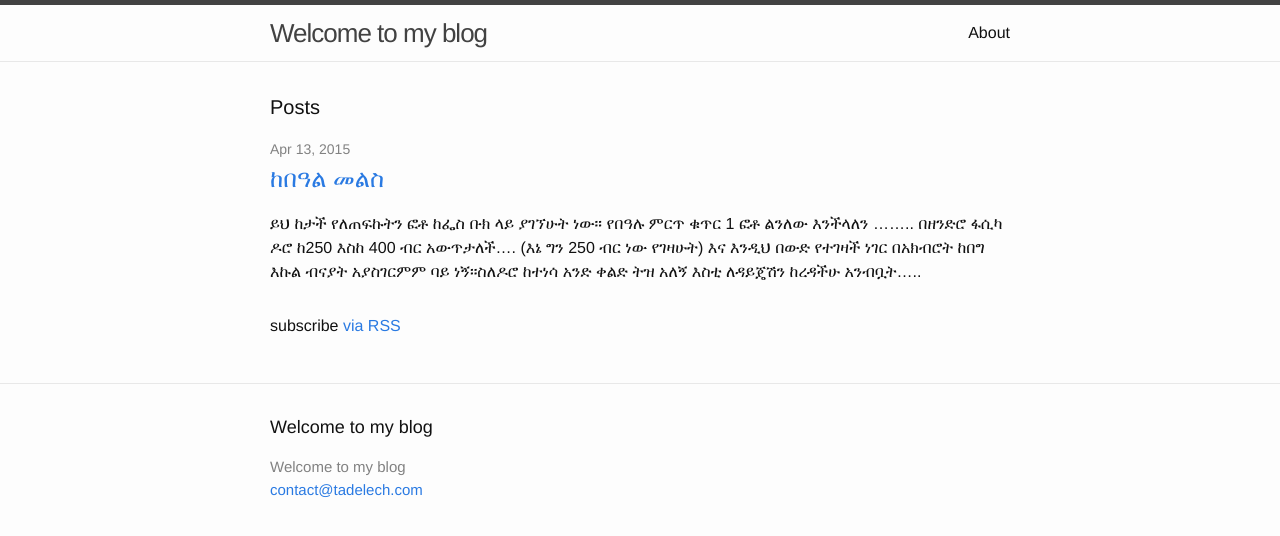
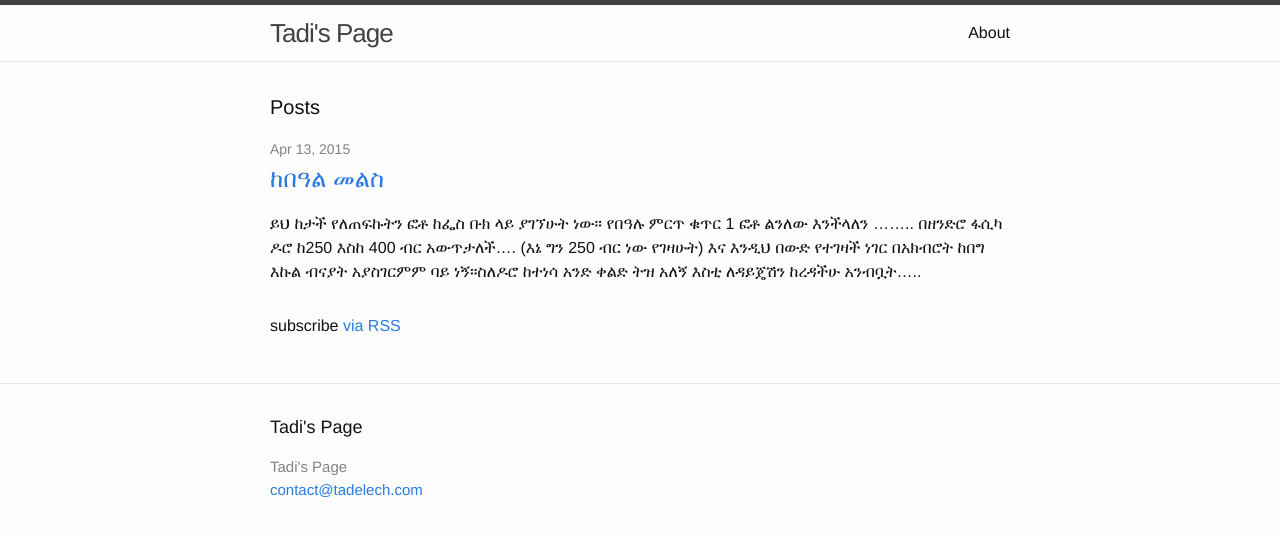
Before and after one commit to tadigebru/tadelech.github.io, a Jekyll site: the page built from index.html, in a window 1280 px wide. Shown: the top 536 px of the page. Built offline with Jekyll 4.4.1, drawn with Linux system fonts in a browser that asks for light colours.

Commit message:
Blog Title

```diff
--- a/_config.yml
+++ b/_config.yml
@@ -1,5 +1,5 @@
 # Site settings
-title: Welcome to my blog
+title: Tadi's Page
 email: contact@tadelech.com
 dexcription:
 
```
